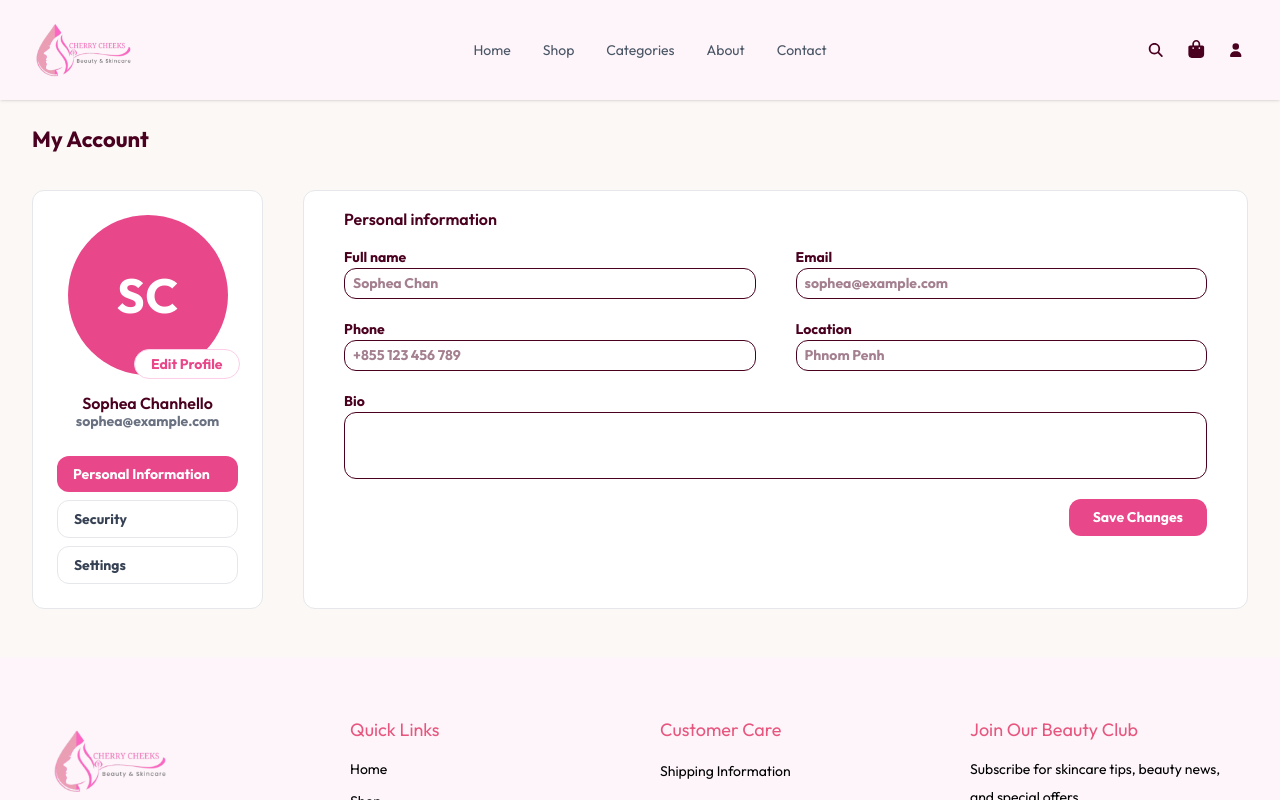
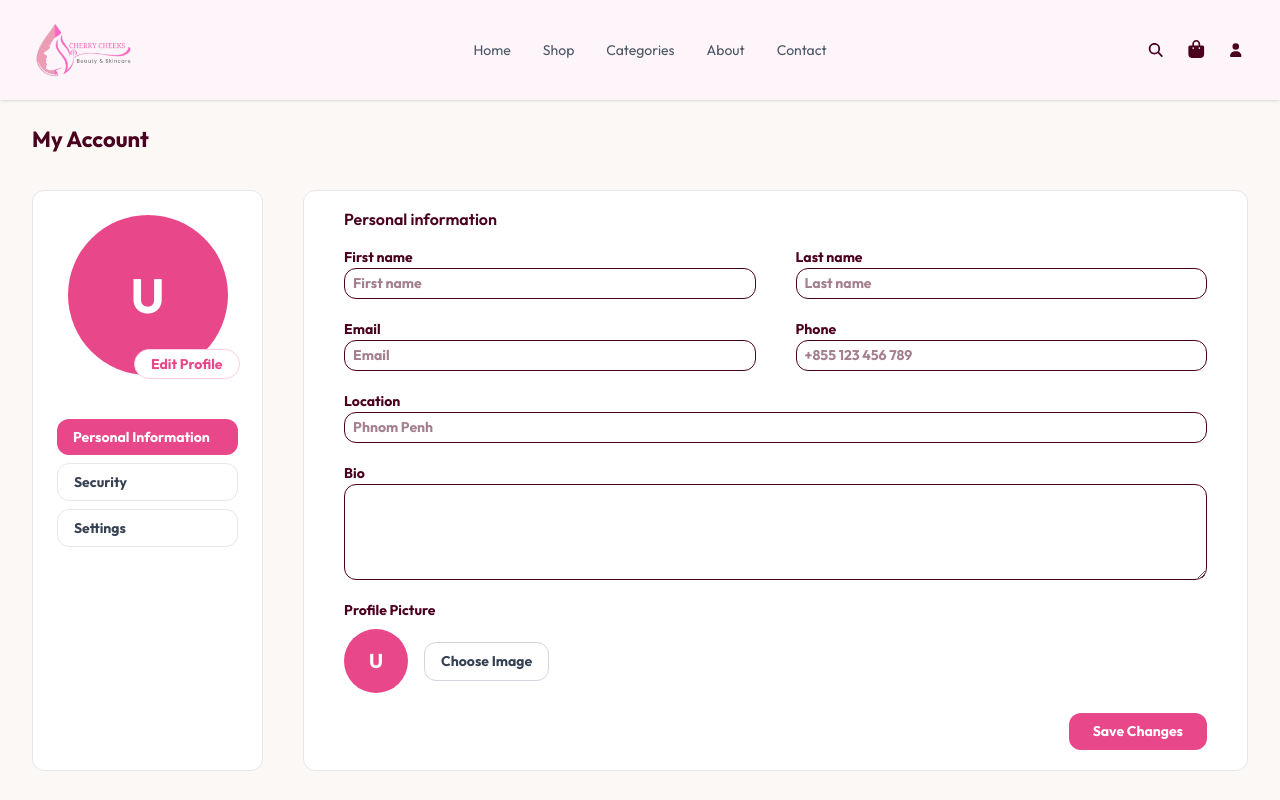
Before and after one commit to Seyhaz-Dev/Cherry-Cheeks-Cosmetics, a React (Vite) app: page /profile in a window 1280 px wide. Shown: the top 800 px of the page. Built offline with nearby package versions, Linux system fonts and the light colour scheme.

Commit message:
make the button edit  in profile work

```diff
--- a/src/context/AuthContext.jsx
+++ b/src/context/AuthContext.jsx
@@ -87,8 +87,45 @@ function AuthProvider({ children }) {
     setUser(null)
   }
 
+  const updateProfile = (updates) => {
+    if (!user) {
+      return { error: 'No user logged in.' }
+    }
+
+    const normalizedEmail = updates.email ? updates.email.trim().toLowerCase() : user.email
+
+    if (normalizedEmail !== user.email && users.some((account) => account.email === normalizedEmail)) {
+      return { error: 'An account with this email already exists.' }
+    }
+
+    const updatedUser = {
+      ...user,
+      firstName: updates.firstName !== undefined ? updates.firstName.trim() : user.firstName,
+      lastName: updates.lastName !== undefined ? updates.lastName.trim() : user.lastName,
+      email: normalizedEmail,
+      phone: updates.phone !== undefined ? updates.phone.trim() : user.phone || '',
+      location: updates.location !== undefined ? updates.location.trim() : user.location || '',
+      bio: updates.bio !== undefined ? updates.bio.trim() : user.bio || '',
+      avatar: updates.avatar !== undefined ? updates.avatar : user.avatar || '',
+    }
+
+    const nextUsers = users.map((account) =>
+      account.email === user.email
+        ? { ...account, ...updates, email: normalizedEmail, avatar: updates.avatar !== undefined ? updates.avatar : account.avatar || '' }
+        : account
+    )
+
+    localStorage.setItem(USERS_KEY, JSON.stringify(nextUsers))
+    const session = localStorage.getItem(SESSION_KEY) ? localStorage : sessionStorage
+    session.setItem(SESSION_KEY, JSON.stringify(updatedUser))
+    setUsers(nextUsers)
+    setUser(updatedUser)
+
+    return { user: updatedUser }
+  }
+
   return (
-    <AuthContext.Provider value={{ user, register, login, logout }}>
+    <AuthContext.Provider value={{ user, register, login, logout, updateProfile }}>
       {children}
     </AuthContext.Provider>
   )
--- a/src/pages/ProFile.jsx
+++ b/src/pages/ProFile.jsx
@@ -1,7 +1,68 @@
-import { useState } from "react";
+import { useRef, useState } from "react";
+import { useAuth } from "../context/AuthContext";
 
 function ProFile() {
+  const { user, updateProfile } = useAuth();
   const [activeTab, setActiveTab] = useState("personal");
+  const [formData, setFormData] = useState({
+    firstName: user?.firstName || "",
+    lastName: user?.lastName || "",
+    email: user?.email || "",
+    phone: user?.phone || "",
+    location: user?.location || "",
+    bio: user?.bio || "",
+    avatar: user?.avatar || "",
+  });
+  const [message, setMessage] = useState("");
+  const [error, setError] = useState("");
+  const fileInputRef = useRef(null);
+
+  const getInitials = () => {
+    const first = user?.firstName?.[0] || formData.firstName?.[0] || "";
+    const last = user?.lastName?.[0] || formData.lastName?.[0] || "";
+    return (first + last).toUpperCase() || "U";
+  };
+
+  const handleChange = (e) => {
+    setFormData({ ...formData, [e.target.name]: e.target.value });
+  };
+
+  const handleImageChange = (e) => {
+    const file = e.target.files?.[0];
+    if (!file) return;
+    const reader = new FileReader();
+    reader.onloadend = () => {
+      setFormData((prev) => ({ ...prev, avatar: reader.result }));
+    };
+    reader.readAsDataURL(file);
+  };
+
+  const handleSelectImage = () => {
+    setActiveTab("personal");
+    setMessage("");
+    setError("");
+    fileInputRef.current?.click();
+  };
+
+  const handleSave = (e) => {
+    e.preventDefault();
+    setMessage("");
+    setError("");
+    const result = updateProfile(formData);
+    if (result?.error) {
+      setError(result.error);
+    } else {
+      setMessage("Profile updated successfully!");
+    }
+  };
+
+  const handleEditClick = () => {
+    setActiveTab("personal");
+    setMessage("");
+    setError("");
+  };
+
+  const avatarSrc = formData.avatar || user?.avatar;
 
   return (
     <section className="bg-[#fbf8f5] font-bold">
@@ -11,17 +72,33 @@ function ProFile() {
         <div className="flex flex-col lg:flex-row justify-between gap-6 lg:gap-10">
           <div className="flex w-full lg:w-72 flex-col items-center rounded-xl border border-gray-200 p-6 bg-white">
             <div className="relative h-40 w-40">
-              <div className="flex h-full w-full items-center justify-center rounded-full bg-[#e8478a] text-5xl text-white">
-                SC
-              </div>
-              <button className="absolute -bottom-1 -right-3 rounded-full border border-pink-200 bg-white px-4 py-1 text-sm text-[#e8478a]">
+              {avatarSrc ? (
+                <img src={avatarSrc} alt="Profile" className="h-full w-full rounded-full object-cover" />
+              ) : (
+                <div className="flex h-full w-full items-center justify-center rounded-full bg-[#e8478a] text-5xl text-white">
+                  {getInitials()}
+                </div>
+              )}
+              <input
+                ref={fileInputRef}
+                type="file"
+                accept="image/*"
+                className="hidden"
+                onChange={handleImageChange}
+              />
+              <button
+                onClick={handleSelectImage}
+                className="absolute -bottom-1 -right-3 rounded-full border border-pink-200 bg-white px-4 py-1 text-sm text-[#e8478a]"
+              >
                 Edit Profile
               </button>
             </div>
 
             <div className="mt-5 flex flex-col text-center">
-              <h4>Sophea Chanhello</h4>
-              <p className="text-gray-500">sophea@example.com</p>
+              <h4>
+                {formData.firstName || user?.firstName} {formData.lastName || user?.lastName}
+              </h4>
+              <p className="text-gray-500">{formData.email || user?.email}</p>
             </div>
 
             <div className="mt-6 flex w-full flex-col gap-2">
@@ -61,33 +138,101 @@ function ProFile() {
           {activeTab === "personal" && (
             <div className="flex flex-col border border-gray-200 rounded-xl w-full py-5 px-4 sm:px-6 lg:px-10 bg-white">
               <h4>Personal information</h4>
-              <form action="">
+              <form onSubmit={handleSave}>
                 <div className="flex flex-col sm:flex-row justify-between pt-5 gap-4 sm:gap-6 lg:gap-10 w-full">
                   <div className="flex flex-col w-full">
-                    <label htmlFor="">Full name</label>
-                    <input type="text" className="border px-2 py-1 rounded-xl w-full" placeholder="Sophea Chan" />
+                    <label htmlFor="">First name</label>
+                    <input
+                      name="firstName"
+                      type="text"
+                      value={formData.firstName}
+                      onChange={handleChange}
+                      className="border px-2 py-1 rounded-xl w-full"
+                      placeholder="First name"
+                    />
                   </div>
                   <div className="flex flex-col w-full">
-                    <label htmlFor="">Email</label>
-                    <input type="text" className="border px-2 py-1 rounded-xl w-full" placeholder="sophea@example.com" />
+                    <label htmlFor="">Last name</label>
+                    <input
+                      name="lastName"
+                      type="text"
+                      value={formData.lastName}
+                      onChange={handleChange}
+                      className="border px-2 py-1 rounded-xl w-full"
+                      placeholder="Last name"
+                    />
                   </div>
                 </div>
                 <div className="flex flex-col sm:flex-row justify-between pt-5 gap-4 sm:gap-6 lg:gap-10 w-full">
                   <div className="flex flex-col w-full">
-                    <label htmlFor="">Phone</label>
-                    <input type="text" className="border px-2 py-1 rounded-xl w-full" placeholder="+855 123 456 789" />
+                    <label htmlFor="">Email</label>
+                    <input
+                      name="email"
+                      type="email"
+                      value={formData.email}
+                      onChange={handleChange}
+                      className="border px-2 py-1 rounded-xl w-full"
+                      placeholder="Email"
+                    />
                   </div>
                   <div className="flex flex-col w-full">
+                    <label htmlFor="">Phone</label>
+                    <input
+                      name="phone"
+                      type="text"
+                      value={formData.phone}
+                      onChange={handleChange}
+                      className="border px-2 py-1 rounded-xl w-full"
+                      placeholder="+855 123 456 789"
+                    />
+                  </div>
+                </div>
+                <div className="flex flex-col sm:flex-row justify-between pt-5 gap-4 sm:gap-6 lg:gap-10 w-full">
+                  <div className="flex flex-col w-full">
                     <label htmlFor="">Location</label>
-                    <input type="text" className="border px-2 py-1 rounded-xl w-full" placeholder="Phnom Penh" />
+                    <input
+                      name="location"
+                      type="text"
+                      value={formData.location}
+                      onChange={handleChange}
+                      className="border px-2 py-1 rounded-xl w-full"
+                      placeholder="Phnom Penh"
+                    />
                   </div>
                 </div>
                 <div className="w-full py-5 flex flex-col">
                   <label htmlFor="">Bio</label>
-                  <input type="text" className="border pb-10 px-2 py-1 rounded-xl" placeholder="" />
+                  <textarea
+                    name="bio"
+                    value={formData.bio}
+                    onChange={handleChange}
+                    className="border px-2 py-2 rounded-xl h-24"
+                    placeholder=""
+                  />
                 </div>
+                <div className="w-full pb-5 flex flex-col">
+                  <label htmlFor="">Profile Picture</label>
+                  <div className="flex items-center gap-4 mt-2">
+                    {avatarSrc ? (
+                      <img src={avatarSrc} alt="Preview" className="h-16 w-16 rounded-full object-cover" />
+                    ) : (
+                      <div className="flex h-16 w-16 items-center justify-center rounded-full bg-[#e8478a] text-xl text-white">
+                        {getInitials()}
+                      </div>
+                    )}
+                    <button
+                      type="button"
+                      onClick={handleSelectImage}
+                      className="rounded-xl border border-gray-300 px-4 py-2 text-gray-700"
+                    >
+                      Choose Image
+                    </button>
+                  </div>
+                </div>
+                {message && <p className="text-green-600 mb-2">{message}</p>}
+                {error && <p className="text-red-600 mb-2">{error}</p>}
                 <div className="flex justify-end">
-                  <button type="button" className="rounded-xl bg-[#e8478a] px-6 py-2 text-white">
+                  <button type="submit" className="rounded-xl bg-[#e8478a] px-6 py-2 text-white">
                     Save Changes
                   </button>
                 </div>
```
